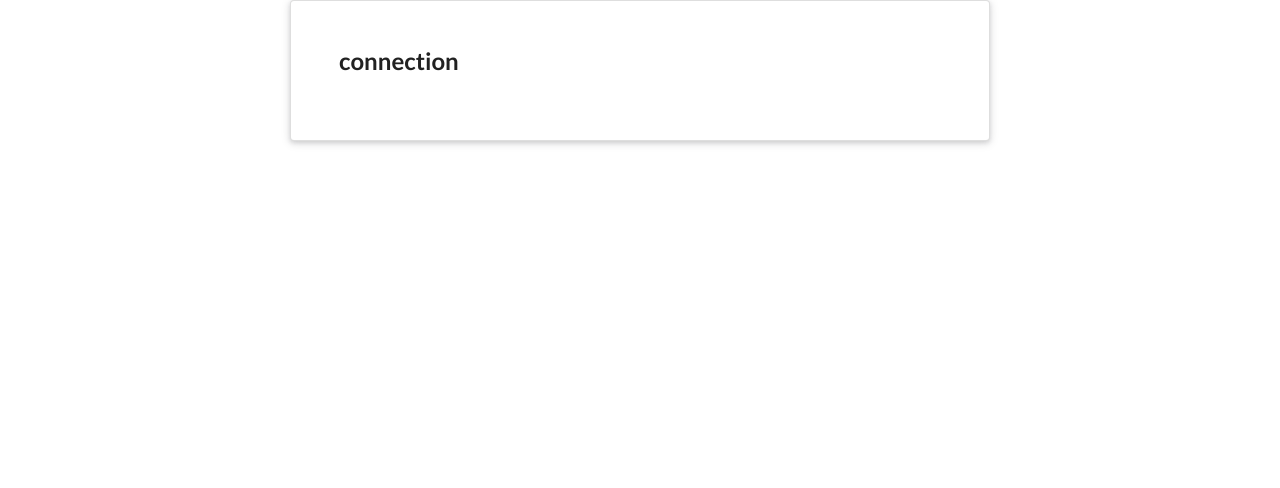
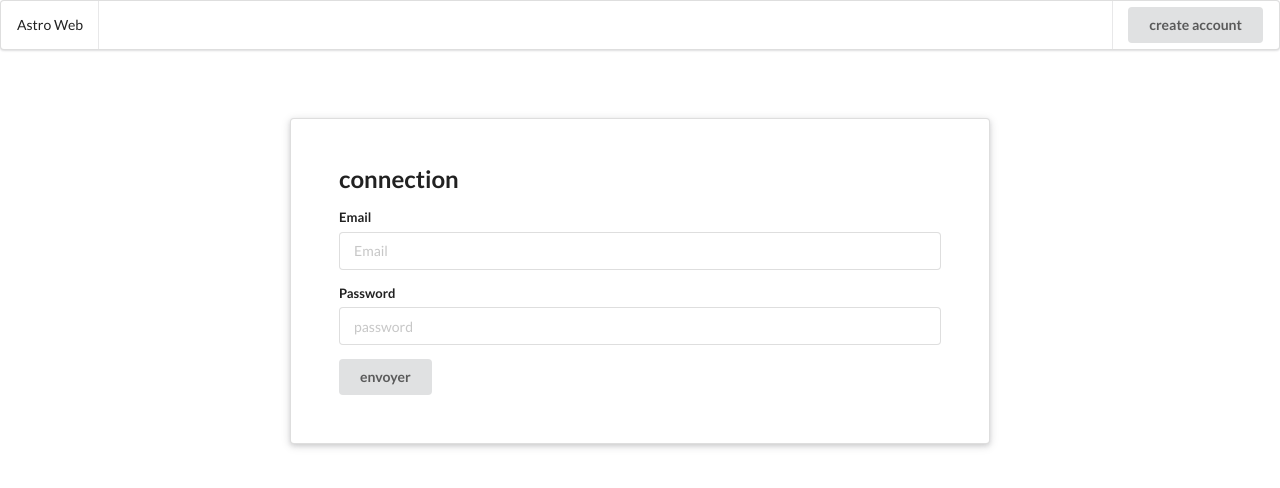
Before and after one commit to NicoDS09/ProjectSchool, an Angular app in the folder BlogAstro/: page / in a window 1280 px wide. Shown: the top 488 px of the page. Built offline with nearby package versions, Linux system fonts and the light colour scheme; what ng2-semantic-ui would draw is missing.

Commit message:
connection

```diff
--- a/BlogAstro/src/app/app.component.html
+++ b/BlogAstro/src/app/app.component.html
@@ -7,11 +7,30 @@
 <!-- * * * * * * * to get started with your project! * * * * * * * * -->
 <!-- * * * * * * * * * * * * * * * * * * * * * * * * * * * * * * * -->
 
+<div class="ui menu">
+    <div class="item">
+        <p>Astro Web</p>
+    </div>
+    <div class="right item">
+        <a class="ui button">create account</a>
+    </div>
+</div>
+<br><br>
+
 
 <div class="ui raised very padded text container segment">
     <h2 class="ui header">connection</h2>
-    <p></p>
-    <p></p>
+    <form class="ui form">
+        <div class="field">
+            <label>Email</label>
+            <input type="text" name="Email" placeholder="Email">
+        </div>
+        <div class="field">
+            <label>Password</label>
+            <input type="password" name="password" placeholder="password">
+        </div>
+        <button class="ui button" type="submit">envoyer</button>
+    </form>
 </div>
 
 <router-outlet></router-outlet>
```
Also changed, not shown: BlogAstro/src/assets/icons8-planète-terre-64.png (added).
